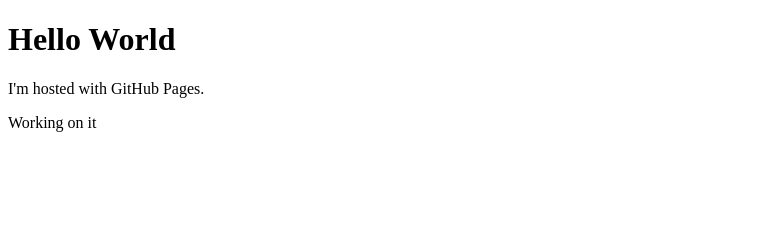
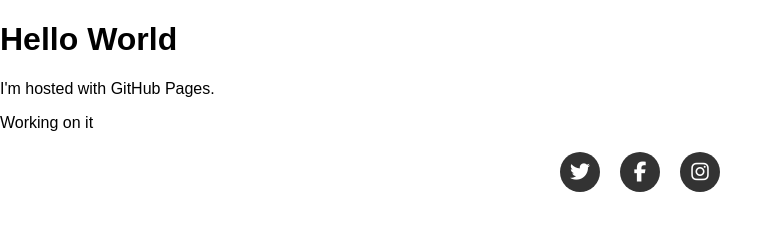
Before and after one commit to conclusi0n/birajlamsal.com.np, a plain HTML site: page index.html in a window 1280 px wide. Shown: the whole page, without its empty margins (0-783 px from the left). Drawn offline with Linux system fonts and the light colour scheme.

Commit message:
socialmedia index.html

```diff
--- a/index.html
+++ b/index.html
@@ -1,8 +1,61 @@
+
 <!DOCTYPE html>
-<html>
-<body>
-<h1>Hello World</h1>
+<html lang="en">
+<head>
+  <meta charset="UTF-8">
+  <meta name="viewport" content="width=device-width, initial-scale=1.0">
+  <h1>Hello World</h1>
 <p>I'm hosted with GitHub Pages.</p>
   <p>Working on it </p>
+  <style>
+    /* CSS styles */
+    body {
+      font-family: Arial, sans-serif;
+      margin: 0;
+      padding: 0;
+    }
+    .social-links {
+      display: flex;
+      justify-content: center;
+      margin-top: 20px;
+    }
+    .social-links a {
+      display: inline-block;
+      margin: 0 10px;
+      width: 40px;
+      height: 40px;
+      border-radius: 50%;
+      background-color: #333;
+      color: #fff;
+      text-align: center;
+      line-height: 40px;
+      font-size: 20px;
+      text-decoration: none;
+      transition: background-color 0.3s ease;
+    }
+    .social-links a:hover {
+      background-color: #555;
+    }
+    .twitter {
+      background-color: #1DA1F2;
+    }
+    .facebook {
+      background-color: #3B5998;
+    }
+    .instagram {
+      background-color: #E4405F;
+    }
+  </style>
+</head>
+<body>
+  <div class="social-links">
+    <!-- Social media links -->
+    <a class="twitter" href="https://twitter.com/birajlamsal" target="_blank"><i class="fab fa-twitter"></i></a>
+    <a class="facebook" href="https://facebook.com/birajlamsalhoma" target="_blank"><i class="fab fa-facebook-f"></i></a>
+    <a class="instagram" href="https://instagram.com/birajlamsal" target="_blank"><i class="fab fa-instagram"></i></a>
+  </div>
+
+  <!-- Font Awesome CDN for icons -->
+  <script src="https://kit.fontawesome.com/a076d05399.js"></script>
 </body>
 </html>
```
